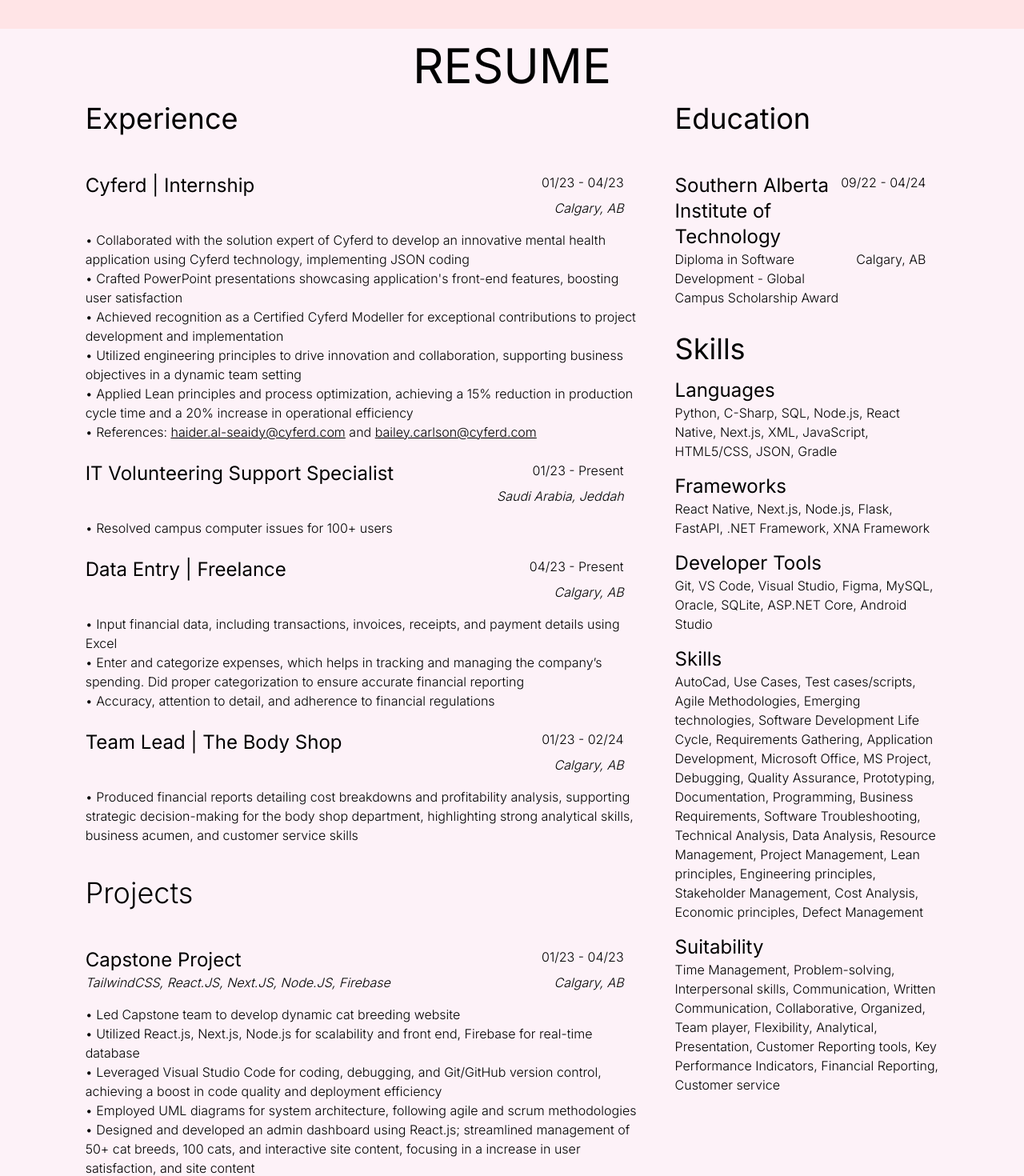
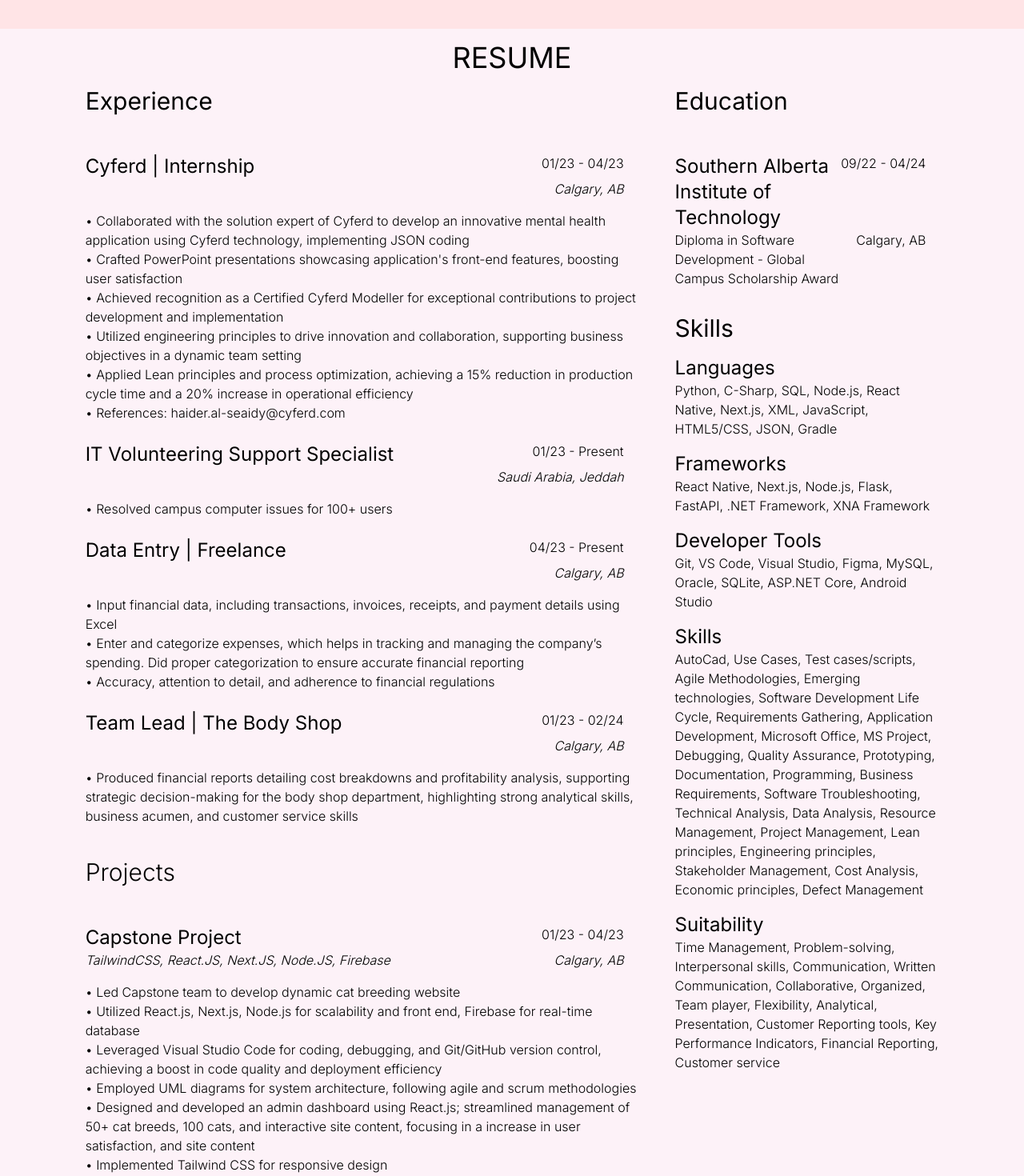
Before and after one commit to tansimafiana/Portfolio, a Next.js app in the folder tansimakamalfiana-portfolio/: page /pages/ResumePage in a window 1280 px wide. Shown: the part 60-1530 px from the top of the page at 80% size. Built offline with nearby package versions, Linux system fonts and the light colour scheme.

Commit message:
addchanges

```diff
--- a/tansimakamalfiana-portfolio/app/pages/ResumePage/page.js
+++ b/tansimakamalfiana-portfolio/app/pages/ResumePage/page.js
@@ -30,13 +30,13 @@ export default function ResumePage() {
         </div>*/}
 
       <div className="w-screen bg-pink-50 flex-col pb-12">
-        <h1 className=" mx-auto justify-center flex py-4 text-6xl">RESUME</h1>
+        <h1 className=" mx-auto justify-center flex py-4 text-4xl">RESUME</h1>
 
         {/* Double-sided pane */}
         <div className={size.width < 1280 ? slimWindowClass[0] : stretchedWindowClass[0]}>
           {/* First Side */}
           <div className={size.width < 1280 ? slimWindowClass[1] : stretchedWindowClass[1]}>
-            <h2 className=" text-4xl pb-12 font-normal">Experience</h2>
+            <h2 className=" text-3xl pb-12 font-normal">Experience</h2>
 
             {/* Experience Field */}
             <div className="">
@@ -53,7 +53,7 @@ export default function ResumePage() {
                 <li>• Achieved recognition as a Certified Cyferd Modeller for exceptional contributions to project development and implementation</li>
                 <li>• Utilized engineering principles to drive innovation and collaboration, supporting business objectives in a dynamic team setting</li>
                 <li>• Applied Lean principles and process optimization, achieving a 15% reduction in production cycle time and a 20% increase in operational efficiency</li>
-                <li>• References: <a className="underline" href="mailto:haider.al-seaidy@cyferd.com">haider.al-seaidy@cyferd.com</a> and <a href="mailto:bailey.carlson@cyferd.com" className="underline">bailey.carlson@cyferd.com</a></li>
+                <li>• References: <a className="hover:bg-rose-300" href="mailto:haider.al-seaidy@cyferd.com">haider.al-seaidy@cyferd.com</a> </li>
               </ul>
             </div>
 
@@ -99,7 +99,7 @@ export default function ResumePage() {
               </ul>
             </div>
 
-            <h2 className=" text-4xl pb-12 mt-10">Projects</h2>
+            <h2 className=" text-3xl pb-12 mt-10">Projects</h2>
             <div className="">
               <div className="w-full flex justify-space mx-auto">
                 <h3 className="mr-auto justify-start text-2xl font-normal">Capstone Project</h3>
@@ -115,14 +115,14 @@ export default function ResumePage() {
                 <li>• Leveraged Visual Studio Code for coding, debugging, and Git/GitHub version control, achieving a boost in code quality and deployment efficiency</li>
                 <li>• Employed UML diagrams for system architecture, following agile and scrum methodologies</li>
                 <li>• Designed and developed an admin dashboard using React.js; streamlined management of 50+ cat breeds, 100 cats, and interactive site content, focusing in a increase in user satisfaction, and site content</li>
-                <li>• Implemented Tailwind CSS for rapid UI prototyping and responsive design</li>
+                <li>• Implemented Tailwind CSS for responsive design</li>
               </ul>
             </div>
           </div>
 
           {/* Second Side */}
           <div className={size.width < 1280 ? slimWindowClass[2] : stretchedWindowClass[2]}>
-            <h2 className=" text-4xl pb-12 font-normal">Education</h2>
+            <h2 className=" text-3xl pb-12 font-normal">Education</h2>
 
             <div className="w-full flex justify-space mx-auto">
               <h3 className="mr-1  justify-start text-2xl font-normal">Southern Alberta <br/>Institute of Technology</h3>
@@ -133,7 +133,7 @@ export default function ResumePage() {
               <h3 className="ml-auto pr-4 text-nowrap text-right">Calgary, AB</h3>
             </div>
 
-            <h2 className=" text-4xl mt-8 font-normal">Skills</h2>
+            <h2 className=" text-3xl mt-8 font-normal">Skills</h2>
             <div>
               <h3 className=" text-2xl mt-4 font-normal">Languages</h3>
               <p>Python, C-Sharp, SQL, Node.js, React Native, Next.js, XML, JavaScript, HTML5/CSS, JSON, Gradle</p>
```
